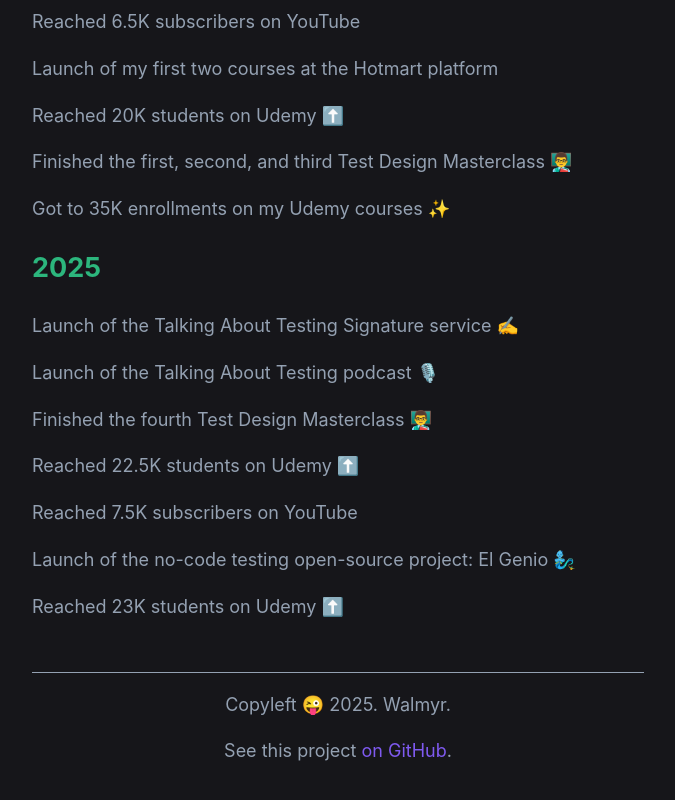
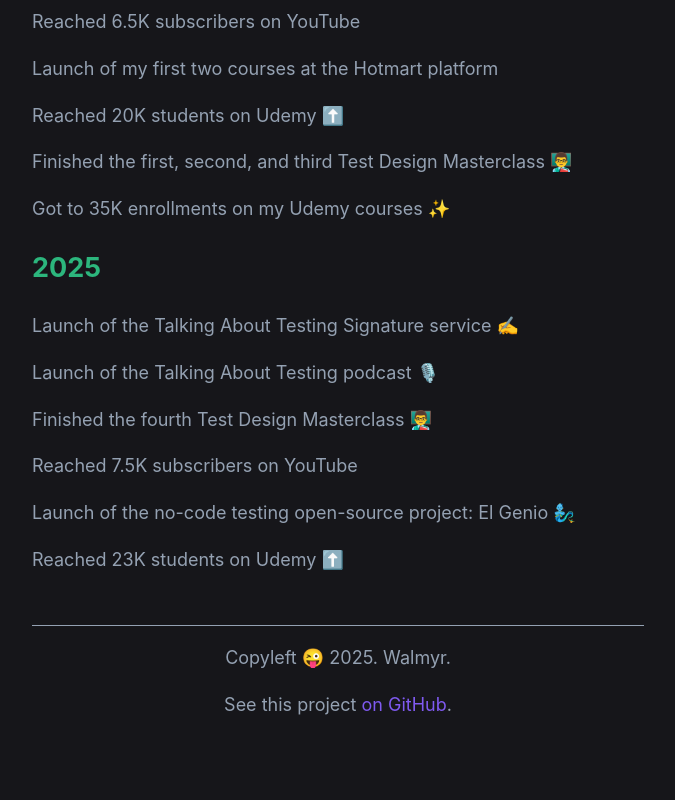
Before and after one commit to wlsf82/walmyr-nextjs, a Next.js app: page / in a window 1280 px wide. Shown: the part 3987-4787 px from the top of the page, without its empty margins (302-977 px from the left). Built offline with nearby package versions, Linux system fonts and the light colour scheme.

Commit message:
Oops! Remove “duplicate” achievement

```diff
--- a/components/achievements.js
+++ b/components/achievements.js
@@ -136,7 +136,6 @@
       'Launch of the Talking About Testing Signature service ✍️',
       'Launch of the Talking About Testing podcast 🎙️',
       'Finished the fourth Test Design Masterclass 👨‍🏫',
-      'Reached 22.5K students on Udemy ⬆️',
       'Reached 7.5K subscribers on YouTube',
       'Launch of the no-code testing open-source project: El Genio 🧞‍♂️',
       'Reached 23K students on Udemy ⬆️',
```
